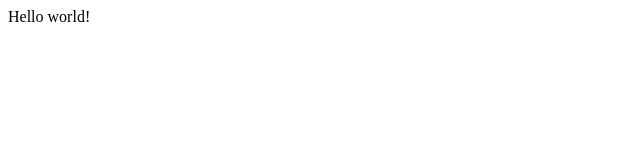
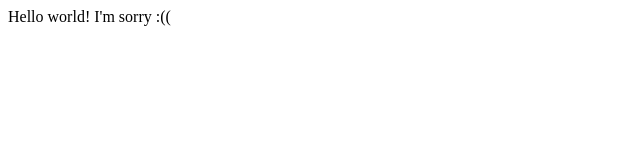
Before and after one commit to santi-ago-hopkins/santi-ago-hopkins.github.io, a Gatsby site: page / in a window 1280 px wide. Shown: the full height of the page, 0-640 px from the left. Built offline with nearby package versions, Linux system fonts and the light colour scheme; Gatsby itself is replaced by a stand-in of ours.

Commit message:
gh-pages

```diff
--- a/package.json
+++ b/package.json
@@ -15,6 +15,7 @@
   },
   "dependencies": {
     "gatsby": "^5.13.7",
+    "gh-pages": "^6.1.1",
     "react": "^18.2.0",
     "react-dom": "^18.2.0"
   },
--- a/src/pages/index.js
+++ b/src/pages/index.js
@@ -1,5 +1,5 @@
 import * as React from "react"
 
 export default function Home() {
-  return <div>Hello world!</div>
+  return <div>Hello world! I'm sorry :(( </div>
 }
```
Also changed, not shown: 1 other file.
